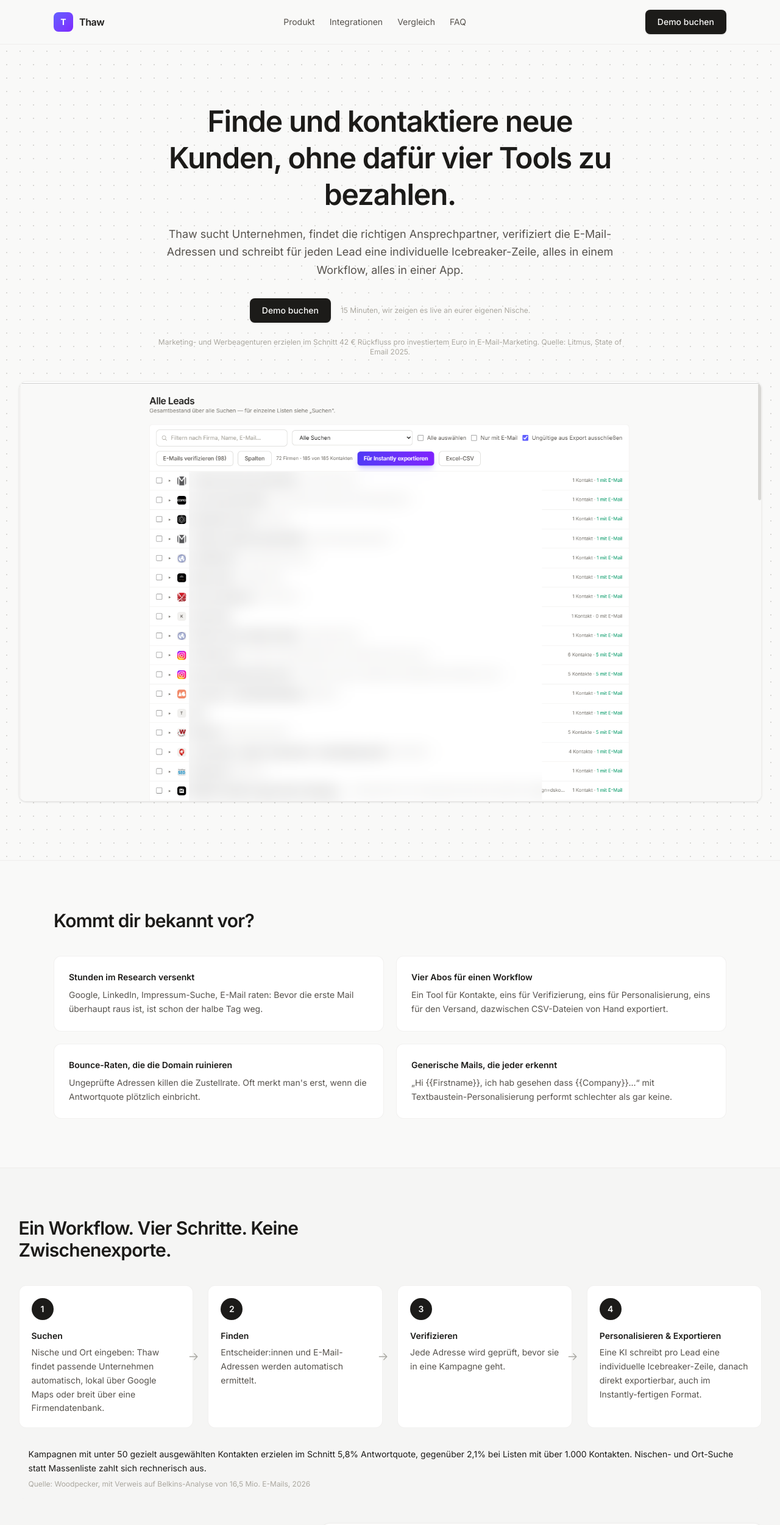
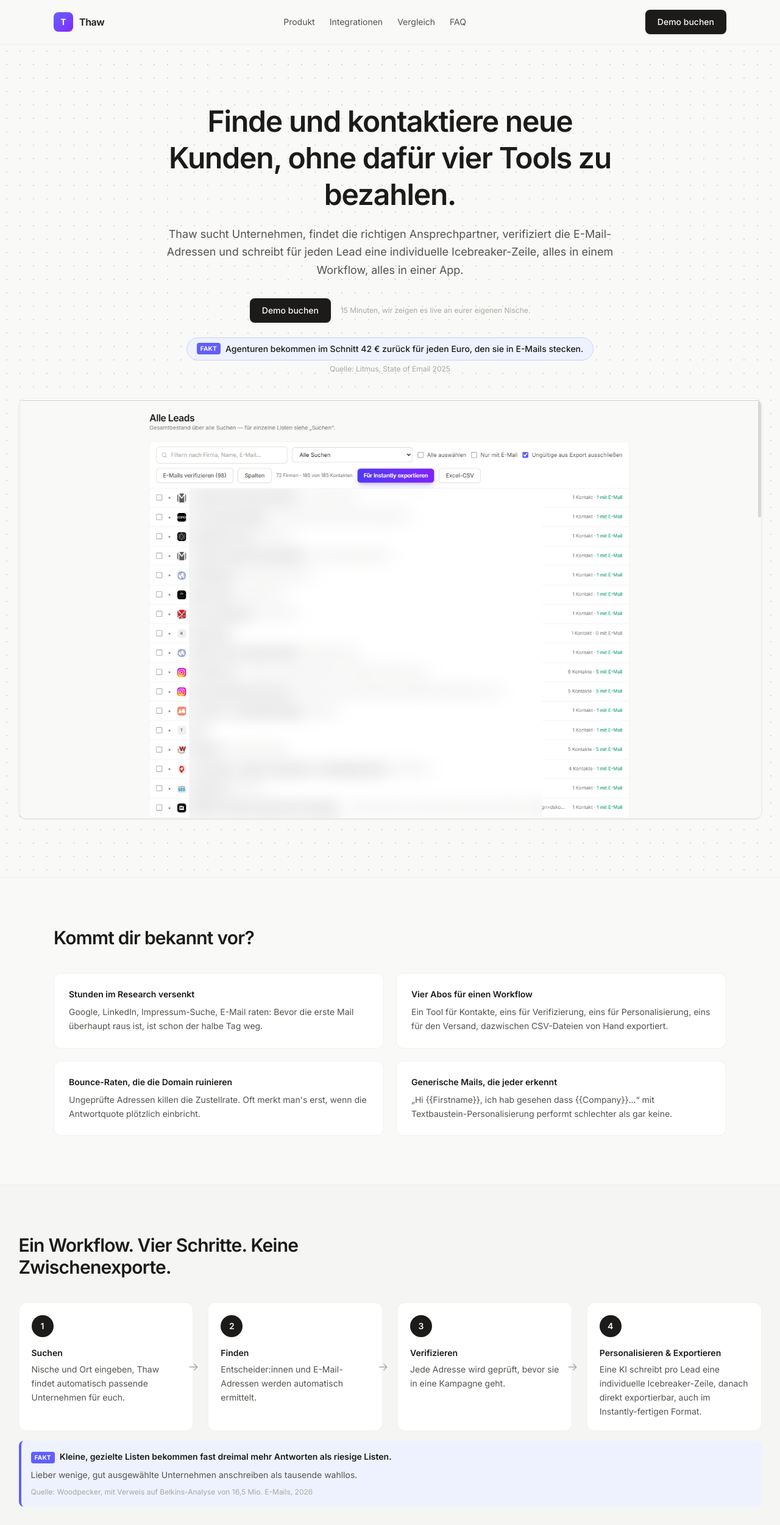
Before and after one commit to YoussefTayachi/system3_app_website, a Next.js app: page / in a window 1280 px wide. Shown: the top 2500 px of the page at 61% size. Built offline with nearby package versions, Linux system fonts and the light colour scheme.

Commit message:
Simplify stat copy to plain language, add prominent Fakt highlight boxes, remove Google Maps/Hunter mentions from customer-facing copy

```diff
--- a/app/page.tsx
+++ b/app/page.tsx
@@ -49,11 +49,15 @@
   );
 }
 
-function StatNote({ text, source }: { text: string; source: string }) {
+function FactBox({ fact, sub, source }: { fact: string; sub?: string; source: string }) {
   return (
-    <div className="mt-4 rounded-lg bg-panel2 p-4">
-      <p className="text-sm leading-relaxed text-ink">{text}</p>
-      <p className="mt-1.5 text-xs text-mute">Quelle: {source}</p>
+    <div className="mt-4 rounded-lg border-l-4 border-indigo-500 bg-indigo-50 p-4">
+      <div className="flex items-start gap-2">
+        <span className="mt-0.5 shrink-0 rounded bg-indigo-500 px-1.5 py-0.5 text-[10px] font-bold uppercase tracking-wide text-white">Fakt</span>
+        <p className="text-sm font-semibold leading-snug text-ink">{fact}</p>
+      </div>
+      {sub && <p className="mt-2 text-sm leading-relaxed text-soft">{sub}</p>}
+      <p className="mt-2 text-xs text-mute">Quelle: {source}</p>
     </div>
   );
 }
@@ -85,7 +89,7 @@
 ];
 
 const steps = [
-  { n: "1", title: "Suchen", body: "Nische und Ort eingeben: Thaw findet passende Unternehmen automatisch, lokal über Google Maps oder breit über eine Firmendatenbank." },
+  { n: "1", title: "Suchen", body: "Nische und Ort eingeben, Thaw findet automatisch passende Unternehmen für euch." },
   { n: "2", title: "Finden", body: "Entscheider:innen und E-Mail-Adressen werden automatisch ermittelt." },
   { n: "3", title: "Verifizieren", body: "Jede Adresse wird geprüft, bevor sie in eine Kampagne geht." },
   { n: "4", title: "Personalisieren & Exportieren", body: "Eine KI schreibt pro Lead eine individuelle Icebreaker-Zeile, danach direkt exportierbar, auch im Instantly-fertigen Format." },
@@ -99,14 +103,16 @@
   {
     title: "Individuelle KI-Zusammenfassung pro Lead",
     body: "Für jedes Unternehmen wird automatisch eine faktenbasierte Zusammenfassung erstellt, Grundlage für einen Icebreaker, der wirklich nach Recherche klingt. Ton, Regeln und verbotene Wörter sind vollständig einstellbar.",
-    stat: "Tief personalisierte E-Mails erreichen 17 bis 18% Antwortquote, gegenüber 7 bis 9% bei einfacher oder keiner Personalisierung. Nur 5% der Versender personalisieren überhaupt jede einzelne E-Mail, genau diesen Aufwand automatisiert Thaw.",
+    fact: "Persönliche E-Mails bekommen etwa doppelt so oft eine Antwort wie 08/15-Mails.",
+    sub: "Fast niemand macht das von Hand, weil es zu lange dauert. Thaw übernimmt das für euch, bei jeder einzelnen E-Mail.",
     source: "Woodpecker, Auswertung von über 20 Mio. E-Mails, 2026",
   },
   {
     title: "E-Mail-Verifizierung eingebaut",
     body: "Jede gefundene Adresse wird geprüft, bevor sie in eine Kampagne geht. Das schützt eure Sender-Reputation, ohne ein zusätzliches Tool.",
-    stat: "Verifizierte Listen erreichen etwa die doppelte Antwortquote unverifizierter Listen. Ab rund 5% Bounce-Rate drosseln E-Mail-Provider aktiv die Zustellung.",
-    source: "Branchen-Benchmarks E-Mail-Deliverability, 2026",
+    fact: "Geprüfte E-Mail-Adressen kommen etwa doppelt so oft an wie ungeprüfte.",
+    sub: "Zu viele falsche Adressen und eure Mails landen im Spam statt im Postfach.",
+    source: "Branchen-Benchmarks E-Mail-Zustellbarkeit, 2026",
   },
   {
     title: "Bring Your Own Key: volle Kostentransparenz",
@@ -236,10 +242,13 @@
               <CTAButton />
               <span className="text-xs text-mute">15 Minuten, wir zeigen es live an eurer eigenen Nische.</span>
             </div>
-            <p className="mt-6 text-xs text-mute">
-              Marketing- und Werbeagenturen erzielen im Schnitt 42&nbsp;€ Rückfluss pro investiertem Euro in
-              E-Mail-Marketing. Quelle: Litmus, State of Email 2025.
-            </p>
+            <div className="mt-6 inline-flex flex-wrap items-center justify-center gap-2 rounded-full border border-indigo-200 bg-indigo-50 px-4 py-2">
+              <span className="rounded bg-indigo-500 px-1.5 py-0.5 text-[10px] font-bold uppercase tracking-wide text-white">Fakt</span>
+              <span className="text-sm font-medium text-ink">
+                Agenturen bekommen im Schnitt 42&nbsp;€ zurück für jeden Euro, den sie in E-Mails stecken.
+              </span>
+            </div>
+            <p className="mt-1.5 text-xs text-mute">Quelle: Litmus, State of Email 2025</p>
           </div>
           <div className="fade-up mt-10">
             <Screenshot src="/screenshots/alle-leads.png" alt="Thaw Leads-Tabelle mit Firmen-Logos, Kontaktanzahl und E-Mail-Status" />
@@ -285,8 +294,9 @@
             ))}
           </div>
 
-          <StatNote
-            text="Kampagnen mit unter 50 gezielt ausgewählten Kontakten erzielen im Schnitt 5,8% Antwortquote, gegenüber 2,1% bei Listen mit über 1.000 Kontakten. Nischen- und Ort-Suche statt Massenliste zahlt sich rechnerisch aus."
+          <FactBox
+            fact="Kleine, gezielte Listen bekommen fast dreimal mehr Antworten als riesige Listen."
+            sub="Lieber wenige, gut ausgewählte Unternehmen anschreiben als tausende wahllos."
             source="Woodpecker, mit Verweis auf Belkins-Analyse von 16,5 Mio. E-Mails, 2026"
           />
 
@@ -380,12 +390,7 @@
             <div key={u.title} className="rounded-xl border border-edge/60 bg-panel p-6">
               <h3 className="text-sm font-semibold text-ink">{u.title}</h3>
               <p className="mt-2 text-sm leading-relaxed text-soft">{u.body}</p>
-              {u.stat && (
-                <div className="mt-4 border-t border-edge/60 pt-4">
-                  <p className="text-xs leading-relaxed text-soft">{u.stat}</p>
-                  <p className="mt-1.5 text-xs text-mute">Quelle: {u.source}</p>
-                </div>
-              )}
+              {u.fact && <FactBox fact={u.fact} sub={u.sub} source={u.source!} />}
             </div>
           ))}
         </div>
@@ -424,19 +429,17 @@
           </div>
         </div>
         <div className="mt-6 rounded-xl border border-edge/60 bg-panel2 p-5 text-xs leading-relaxed text-faint">
-          <p className="font-medium text-soft">So ist das gerechnet, keine Zusicherung:</p>
+          <p className="font-medium text-soft">So kommen die Zahlen zustande, keine Garantie:</p>
           <p className="mt-1.5">
-            Basis ist eine Versandkapazität von 125.000 E-Mails/Monat (Instantly-Hypergrowth-Plan,
-            das technische Maximum liegt bei bis zu 500.000/Monat). Lead-Beschaffung über Google
-            Maps und Hunter ist praktisch unlimitiert, daher ist der Versand der eigentliche
-            Flaschenhals, nicht die Anzahl verfügbarer Leads. Zeitersparnis auf Basis von rund 8
-            Minuten angenommener manueller Recherchezeit pro Kontakt. Kostenersparnis auf Basis von
-            45&nbsp;€/Std. (abgeleitet aus 1.500&nbsp;€ bei rund 33,3 Std. oben). Meetings auf Basis von 5%
-            Antwortquote, davon 25% positiv, davon 50% zu einem Termin führend, branchenübliche
-            Richtwerte, keine Garantie. Rund 42% aller Antworten in einer Kampagne kommen laut
-            Woodpecker-Auswertung erst aus Follow-up-Mails, deshalb zählt der direkte, saubere
-            Export in Instantly und Co. mit zur Rechnung. Euer tatsächliches Ergebnis hängt von
-            Nische, Liste und Angebot ab.
+            Wir rechnen mit 125.000 verschickten E-Mails im Monat (möglich wären sogar bis zu
+            500.000). Neue Unternehmen zu finden ist praktisch unbegrenzt, der Versand ist der
+            eigentliche Engpass. Für die Zeitersparnis rechnen wir mit rund 8 Minuten Handarbeit
+            pro Kontakt, für die Kostenersparnis mit 45&nbsp;€ Stundenlohn. Für die Meetings rechnen
+            wir mit 5% Antwortquote, davon ein Viertel positiv, davon die Hälfte führt zu einem
+            Termin, branchenübliche Werte, keine Garantie. Fast die Hälfte aller Antworten kommt
+            übrigens erst von der zweiten Mail, nicht von der ersten, deshalb zählt ein sauberer
+            Export in euer Versandtool mit dazu. Euer echtes Ergebnis hängt von eurer Nische und
+            eurem Angebot ab.
           </p>
         </div>
       </section>
```
